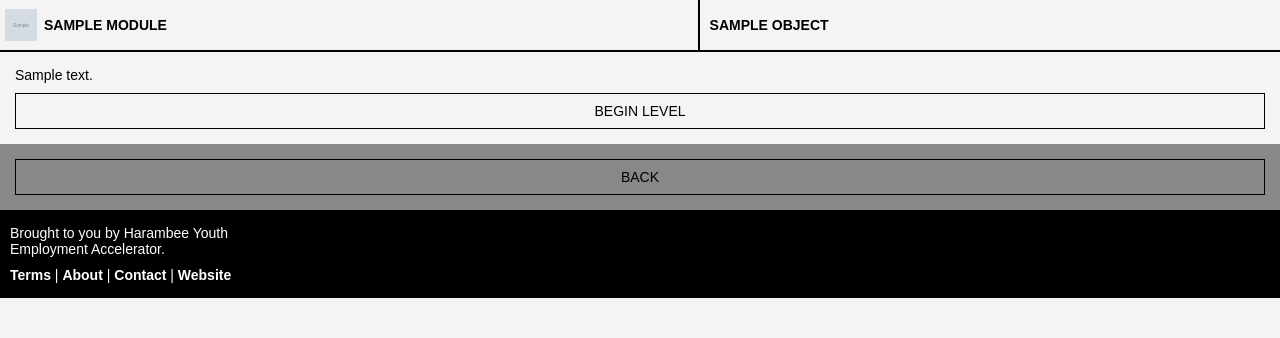
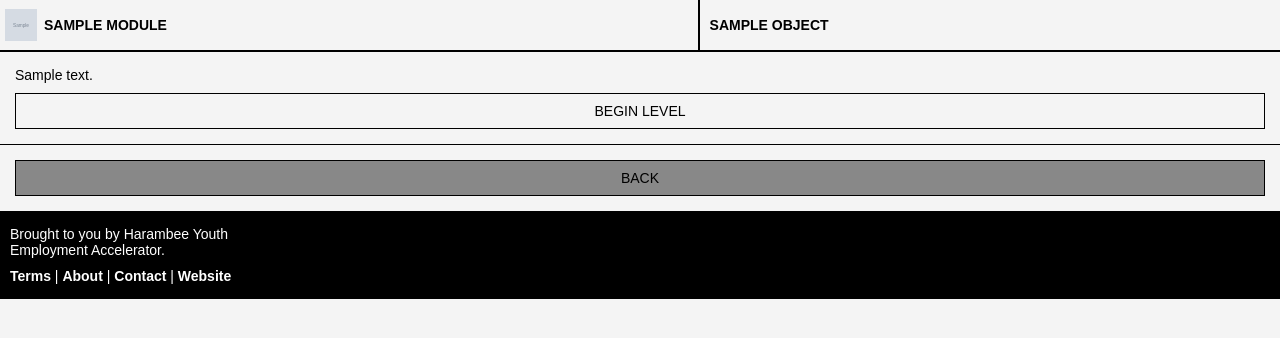
Before and after one commit to praekelt/harambee-mobile, a Django app: template harambee/templates/content/level_intro.html in a window 1280 px wide. Shown: the part 50-388 px from the top of the page. Run offline with Django 3.2, Linux system fonts and the light colour scheme; the template is opened without the code that fills it: most values are stand-ins (such as "Sample title", 1, 10 or a date in 2020); grey boxes marked "Sample" are stand-in pictures; parts of the project's set-up code (start-up, migrations or seed data) failed here and were passed over; some libraries are stand-ins or nearby versions.

Commit message:
Updated background colour

```diff
--- a/harambee/templates/content/journey_home.html
+++ b/harambee/templates/content/journey_home.html
@@ -50,8 +50,8 @@
         </div>
     {% endif %}
 
-    <div class="content" style="background-color: {{ journey.colour }}">
-        <a class="button" href="/home">Back</a>
+    <div class="content">
+        <a class="button" href="/home" style="background-color: {{ journey.colour }}">BACK</a>
      </div>
 
 {% endblock %}
--- a/harambee/templates/content/level_intro.html
+++ b/harambee/templates/content/level_intro.html
@@ -24,14 +24,14 @@
         </div>
     </div>
 
-    <div class="content">
+    <div class="content bottom-border black-border">
         <p class="margin-bot-10">{{ object.text }}</p>
 
         <a class="button" href="/question">BEGIN LEVEL</a>
     </div>
 
-    <div class="content" style="background-color: {{ object.module.journeys.first.colour }}">
-        <a class="button" href="/module_home/{{ journey_module_rel.journey.slug }}/{{ journey_module_rel.module.slug }}">BACK</a>
+    <div class="content">
+        <a class="button" style="background-color: {{ object.module.journeys.first.colour }}" href="/module_home/{{ journey_module_rel.journey.slug }}/{{ journey_module_rel.module.slug }}">BACK</a>
     </div>
 
 {% endblock %}
```
